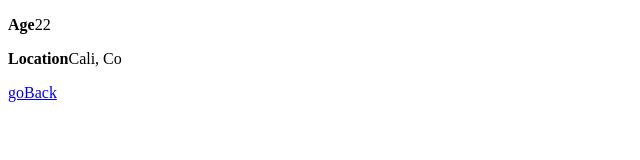
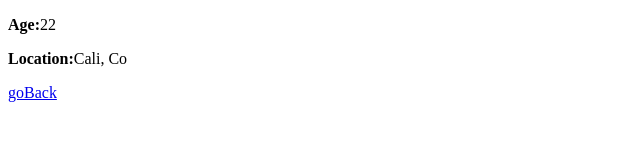
Before and after one commit to nicolaspenagos/simple-html-example, a plain HTML site: page pages/personalData.html in a window 1280 px wide. Shown: the full height of the page, 0-640 px from the left. Drawn offline with Linux system fonts and the light colour scheme.

Commit message:
Text error has been corrected

```diff
--- a/pages/personalData.html
+++ b/pages/personalData.html
@@ -6,8 +6,8 @@
     <title>Document</title>
 </head>
 <body>
-    <p><strong>Age</strong>22</p>
-    <p><strong>Location</strong>Cali, Co</p>
+    <p><strong>Age:</strong>22</p>
+    <p><strong>Location:</strong>Cali, Co</p>
     <a href="../index.html">goBack</a>
 </body>
 </html>
```
